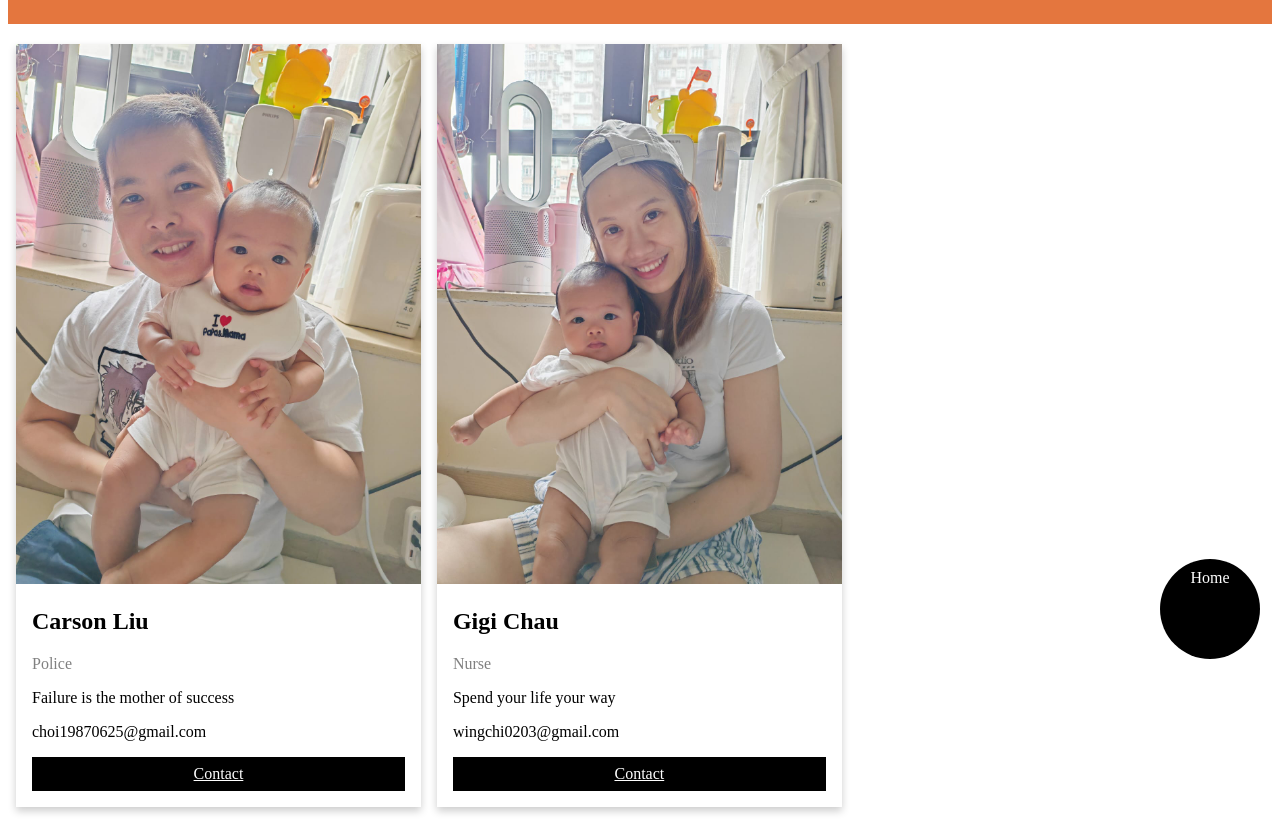
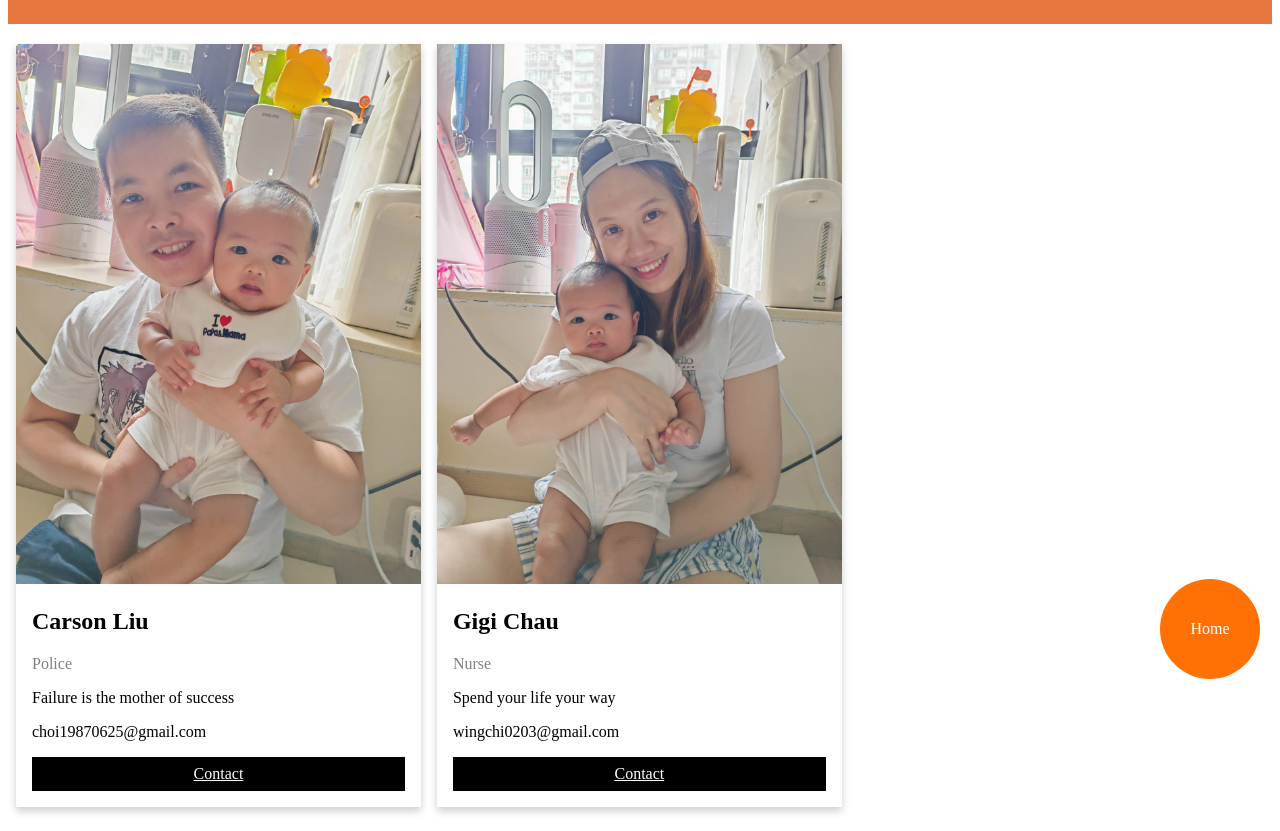
Before and after one commit to chikan213/Amber.website.final, a plain HTML site: page Family.html in a window 1280 px wide. Shown: the part 101-932 px from the top of the page. Drawn offline with Linux system fonts and the light colour scheme.

Commit message:
Add files via upload

```diff
--- a/Family.html
+++ b/Family.html
@@ -71,19 +71,6 @@ html {
   margin-bottom: 20px;
 }
 
-.home-button {
-  display: block;
-  margin: 20px auto;
-  padding: 10px 20px;
-  color: white;
-  background-color: #000;
-  text-align: center;
-  text-decoration: none;
-}
-
-.home-button:hover {
-  background-color: #555;
-}
 
 </style>
 </head>
```
